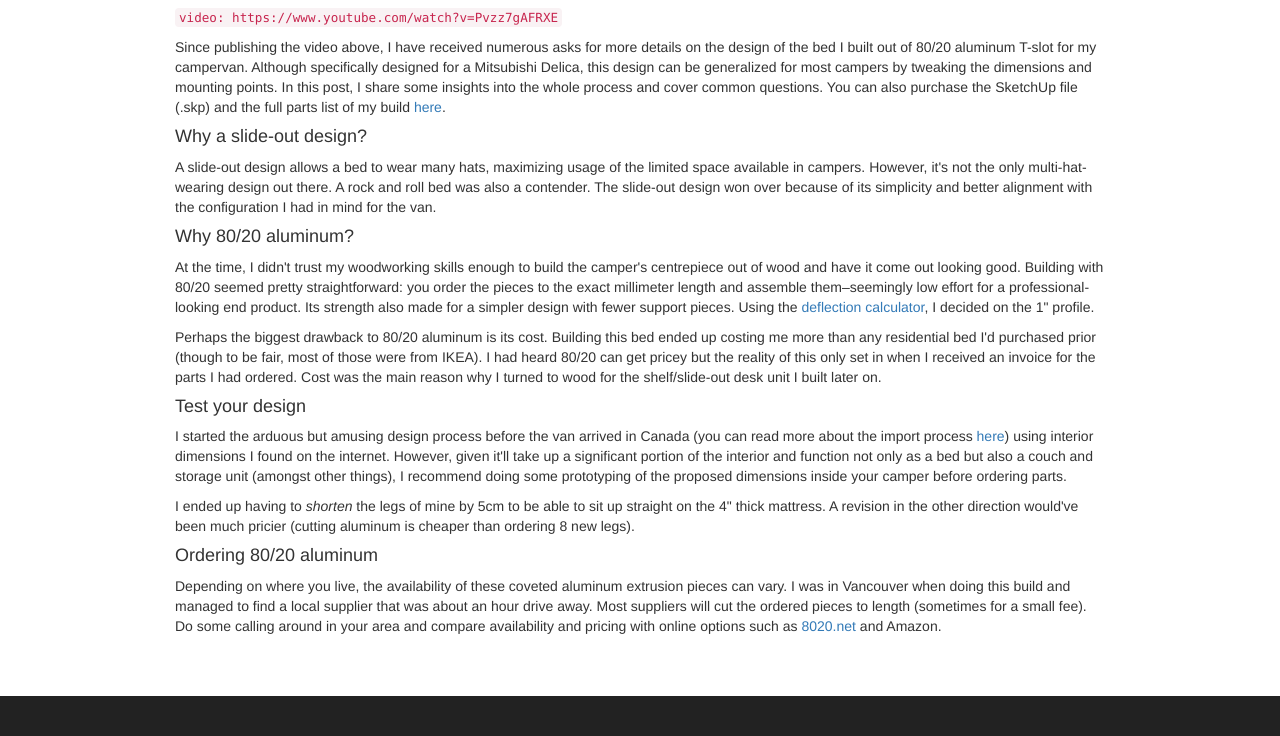
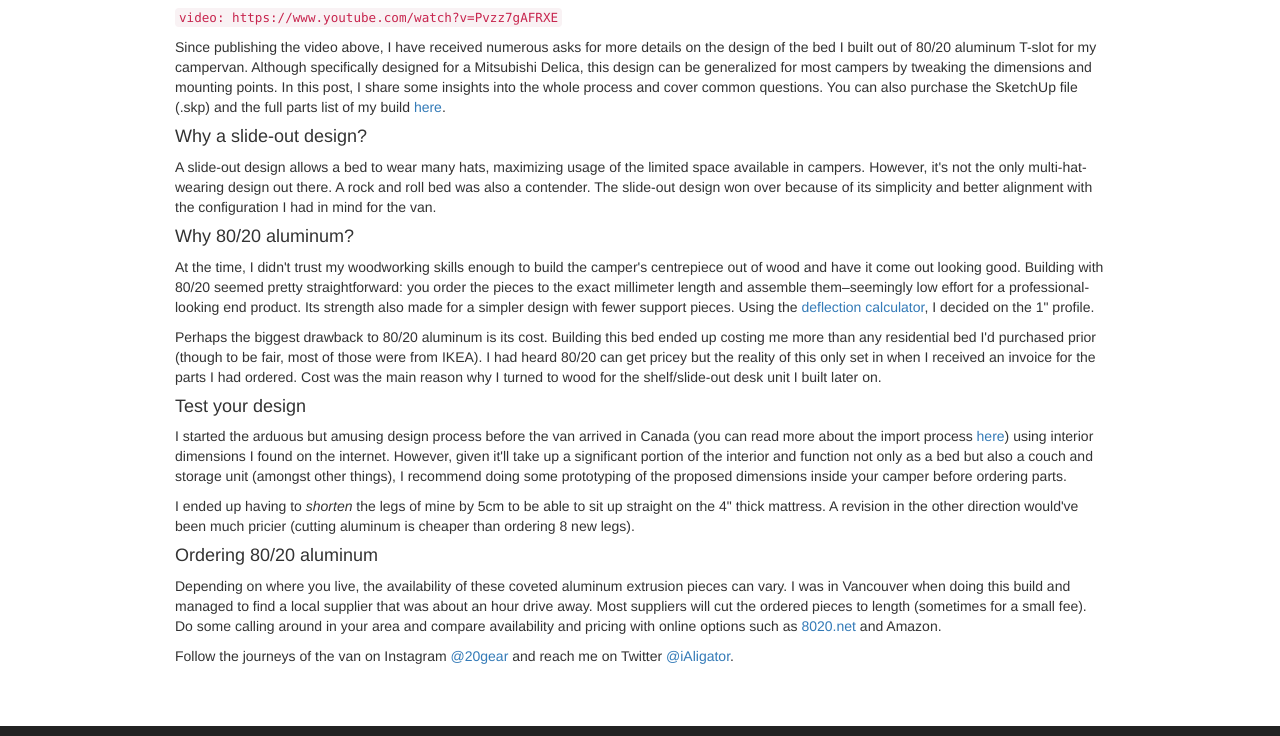
Before and after one commit to alihaghani/alihaghani.me, a Gatsby site: page /blog/slide-out-aluminum-campervan-bed-design/ in a window 1280 px wide. Shown: the part 138-874 px from the top of the page. Built offline with nearby package versions, Linux system fonts and the light colour scheme; Gatsby itself is replaced by a stand-in of ours.

Commit message:
Publish "Slide-out aluminum campervan bed design" post.

```diff
--- a/blog/slide-out-aluminum-campervan-bed-design.md
+++ b/blog/slide-out-aluminum-campervan-bed-design.md
@@ -48,3 +48,6 @@ Depending on where you live, the availability of these coveted aluminum extrusio
 when doing this build and managed to find a local supplier that was about an hour drive away. Most suppliers will cut
 the ordered pieces to length (sometimes for a small fee). Do some calling around in your area and compare availability
 and pricing with online options such as [8020.net](https://8020.net/) and Amazon.
+
+Follow the journeys of the van on Instagram [@20gear](https://instagram.com/20gear) and reach me on
+Twitter [@iAligator](https://twitter.com/iAligator).
```
